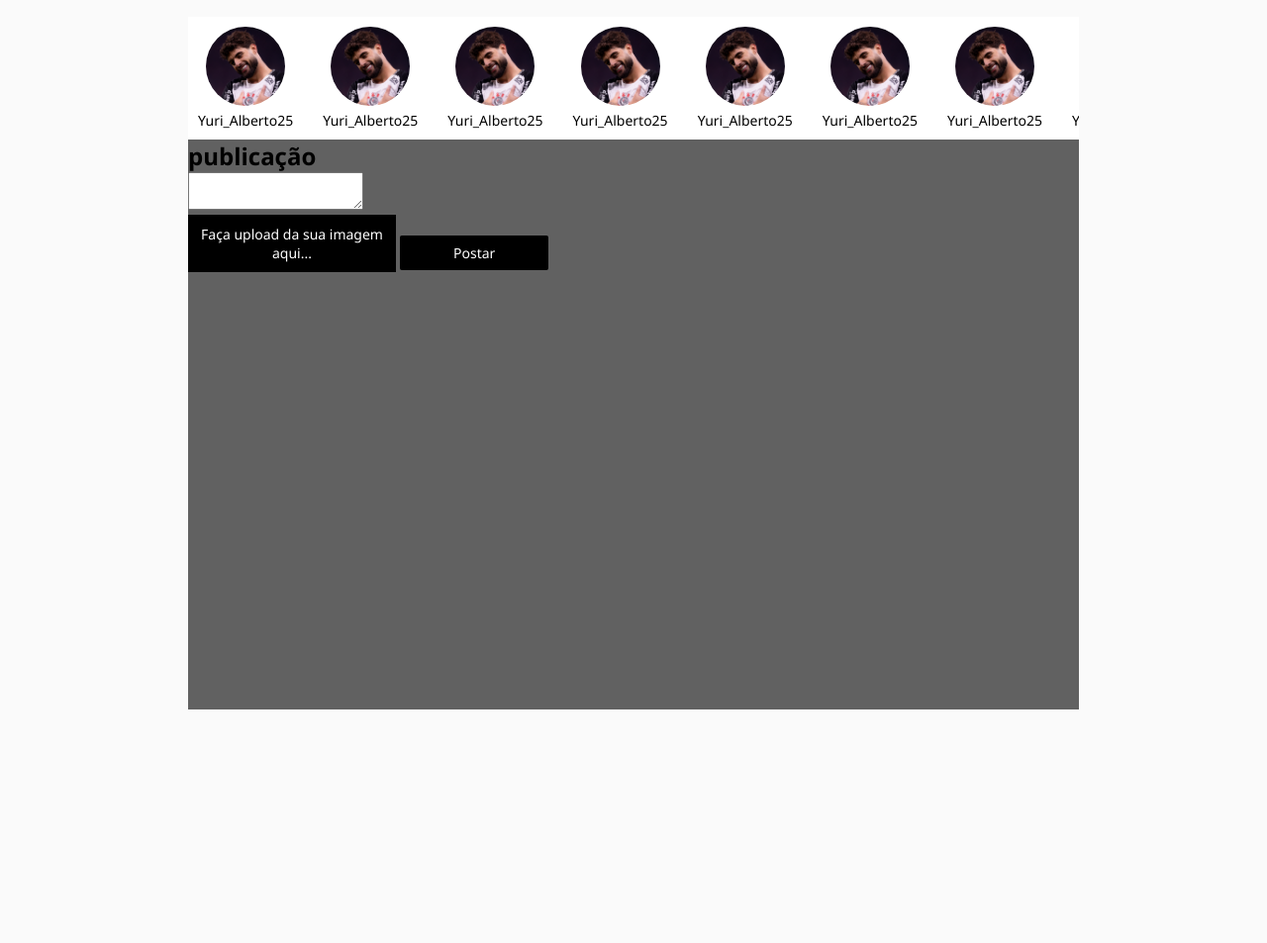
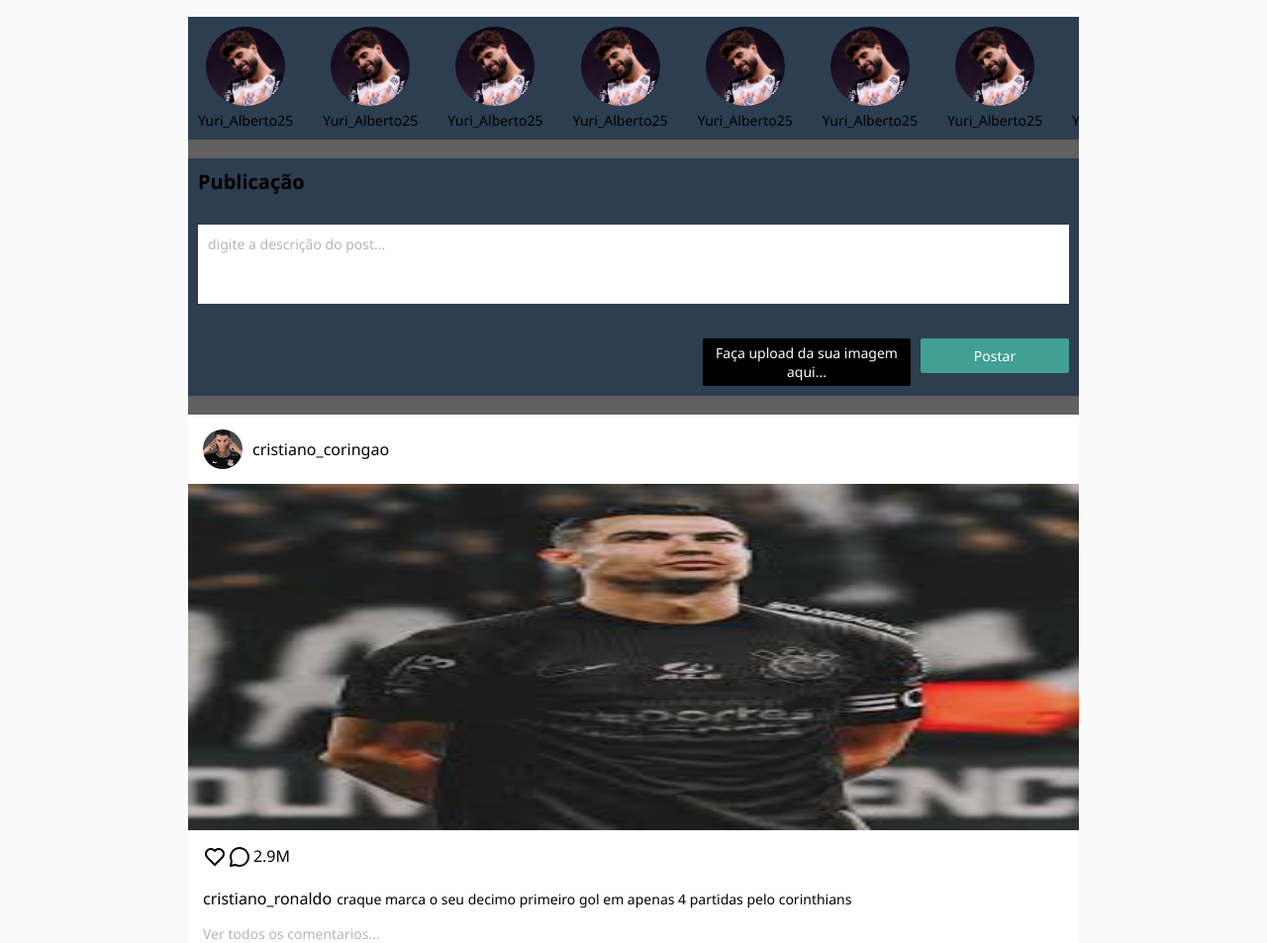
Before and after one commit to FelipeSomeraSalgado/2S_DevConnect, a plain HTML site: page static_devconnect/pages/feed.html in a window 1280 px wide. Shown: the part 83-1036 px from the top of the page at 99% size. Before the commit the page ends 900 px from the top, so only its background shows below. Drawn offline with Linux system fonts and the light colour scheme.

Commit message:
Html e CSS

```diff
--- a/static_devconnect/pages/feed.html
+++ b/static_devconnect/pages/feed.html
@@ -36,7 +36,7 @@
                     <img src="../assets/images/icone-coracao-preto.svg" alt="">
                 </a>
                 <a href="#">
-                    <img id="foto-perfil" src="../assets/images/8054259d04f796f74724bb32103b13aa.jpg" alt="">
+                    <img class="foto-perfil" src="../assets/images/8054259d04f796f74724bb32103b13aa.jpg" alt="">
                 </a>
 
             </div>
@@ -112,11 +112,12 @@
                 </article>
             </section>
             <!--Inicio seção criar publicação-->
-            <section id="criar-publi">
-                <h2>publicação</h2>
+            <section id="criar-publi" class="estilo-formulario">
+            <!--Fim secao criar publicacao-->
+                <h2>Publicação</h2>
 
                 <form action="">
-                    <textarea name="" id=""></textarea> <!--Entrada de texto grandes-->
+                    <textarea name="" id="" placeholder="digite a descrição do post..."></textarea> <!--Entrada de texto grandes-->
                     <footer>
                         <div id="upload">
                             <label for="campo-upload" id="texto-upload">Faça upload da sua imagem aqui...</label>
@@ -126,6 +127,40 @@
                     </footer>
                 </form>
             </section>
+            <!--Fim secao criar pubblicacao-->
+
+            <section id="publicacoes">
+             <!--Card publi-->
+             <article class="card-publi">
+                <header>
+                    <a href="#">
+                        <img class="foto-perfil" src="../assets/images/8054259d04f796f74724bb32103b13aa.jpg" alt="">
+                        cristiano_coringao
+                    </a>
+                </header>
+
+                <figure>
+                    <img   class="imagem-publicacao"  src="../assets/images/transferir.jpg" alt="">
+                    <figcaption>
+                        cristiano_ronaldo
+                        <p class="descricao-publicacao">craque marca o seu decimo primeiro gol em apenas 4 partidas pelo corinthians</p>
+                    </figcaption>
+
+                    <div class="interacoes-publicacao">
+                        <button type="button">
+                            <img src="../assets/images/icone-coracao-preto.svg" alt="">
+                        </button>
+                        <button type="button">
+                            <img src="../assets/images/icone-comentario-preto.svg" alt="">
+                        </button>
+                        <span> 2.9M </span>
+                    </div>
+
+                    <button type="button">Ver todos os comentarios...</button>
+                </figure>
+             </article>
+        </section>
+
         </div>
 
     </main>
--- a/static_devconnect/styles/feed.css
+++ b/static_devconnect/styles/feed.css
@@ -8,9 +8,13 @@ main{
 
 .container-flex-publi{
     background-color: rgb(97, 97, 97);
-    height: 700px;
+   /* height: 700px;*/
     width: 90%;
     max-width: 900px;
+    display: flex; /*ativa o flex*/
+    flex-direction: column;
+    gap: 19px;
+
 }
 
 #story{
@@ -57,3 +61,122 @@ main{
 .formulario-botao-azul {
        width: 150px;
 }
+
+#criar-publi{
+    padding: 10px;
+}
+
+#criar-publi>h2{
+    color: var(--cor-cinza);
+    font-size: var(--tamanho-fonte-lg);
+    font-weight: 700;
+    margin-bottom: 30px;
+}
+
+#criar-publi > form > textarea{
+    width: 100%;
+    height: 80px;
+    padding: 10px;
+    resize: none; /*desabilita a redimensão do tamanho do elemento*/
+    border: var(--borda);
+
+    color: var(--cor-preto);
+    font-size: var(--tamanho-fonte-sm);
+
+}
+
+#criar-publi > form > textarea::placeholder{
+    color: var(--cor-cinza-escuro1);
+}
+
+#criar-publi>form>footer {
+    margin-top: 30px;
+    display: flex;
+    justify-content: flex-end;
+    gap: 10px;
+}
+
+/*seções publicações*/
+#publicacoes{
+    background-color: blueviolet;
+    width: 100%;
+}
+
+.card-publi{
+    background-color: var(--cor-branco);
+    width:  100%;
+    /*height: 600px;*/
+}
+
+.card-publi>header{
+    padding: 15px;
+
+}
+
+.card-publi>header>a{
+    display: flex;
+    align-items: center;/*alinha no sentido contrario do flex*/
+    column-gap: 10px;
+    text-decoration: none;
+    color: var(--cor-preto);
+    text-transform: lowercase;/*deixar minusculo*/
+}
+
+.card-publi > figure{
+    display: flex;
+    flex-direction: column;
+    align-items: flex-start;
+
+}
+
+.imagem-publicacao{
+    object-fit: fill;
+    object-position: center;
+    width: 100%;
+    height: 350px;
+}
+
+.card-publi > figure > figcaption{
+    color: var(--cor-preto);
+    font-size: var(--tamanho-fonte-md);
+    font-weight: 500;
+    display: flex;
+    align-items: center;
+    column-gap: 5px;
+    margin: 15px;
+    order: 2;
+}
+
+.descricao-publicacao{
+    font-size: var(--tamanho-fonte-sm);
+    font-weight: 400;
+}
+
+.interacoes-publicacao{
+    display: flex;
+    width: 88px;
+    flex-wrap: wrap;
+    justify-content: space-between;
+    /* gap */
+    order: 1;
+    margin-left: 15px;
+    margin-top: 15px;
+}
+
+.interacoes-publicacao > button {
+    background-color: transparent;
+    border: none;
+    cursor: pointer;
+}
+
+.card-publi > figure > button{
+    background-color: transparent;
+    border: none;
+
+    color: var(--cor-cinza-escuro1);
+    font-size: var(--tamanho-fonte-sm);
+
+    order: 3;
+
+    margin-left: 15px;
+}
--- a/static_devconnect/styles/global.css
+++ b/static_devconnect/styles/global.css
@@ -37,6 +37,7 @@
     box-sizing: border-box;
     /*atribui espaços internos/externos e bordas no tamanho final do box*/
     font-family: "Segoe UI", sans-serif;
+    outline-color: var(--cor-azul-claro);
 }
 
 body {
@@ -54,7 +55,7 @@ h1 {
 
 /*formulario*/
 .formulario-botao-azul {
-    background-color: var(--cor-preto);
+    background-color: var(--cor-verde-esmeralda);
     border-radius: var(--borda-arredondada);
     border: none;
     /*tira a borda*/
@@ -83,7 +84,7 @@ h1 {
 
 .estilo-formulario {
     width: 100%;
-    background-color: var(--cor-branco);
+    background-color: var(--cor-azul-escuro);
     border: var(--borda);
 }
 
@@ -95,11 +96,14 @@ h1 {
     display: inline-block;
     width: 210px;
     max-width: 300px;
-    padding: 10px;
+    min-height: 35px; /*para se adaptar conforme seu conteudo*/
+    padding: 5px;
     color: var(--cor-branco);
     background-color: var(--cor-preto);
     font-size: var(--tamanho-fonte-sm);
     text-align: center;
+    border-radius: var(--borda-arredondada);
+    font-weight: 500;
 
 }
 /*cabecalho */
@@ -141,7 +145,7 @@ h1 {
     align-items: center;
 }
 
-#foto-perfil {
+.foto-perfil {
     width: 40px;
     height: 40px;
     object-fit: cover;
--- a/static_devconnect/styles/login.css
+++ b/static_devconnect/styles/login.css
@@ -1,5 +1,5 @@
 main {
-    /*background-color: var(--cor-branco);*/
+   /* background-color: var(--cor-preto);*/
     min-height: 100vh;
     /*minimo de altura da janela do dispositivo*/
     width: 100%;
@@ -19,7 +19,7 @@ main>div {
 }
 
 form {
-    /* background-color: brown; */
+    /*background-color: brown; */
     display: flex;/*ativa o flex*/
     flex-direction: column;
     justify-content: center;/*alinha na direcao do flex*/
```
Also changed, not shown: static_devconnect/assets/images/images.jpg (added), static_devconnect/assets/images/transferir.jpg (added).
